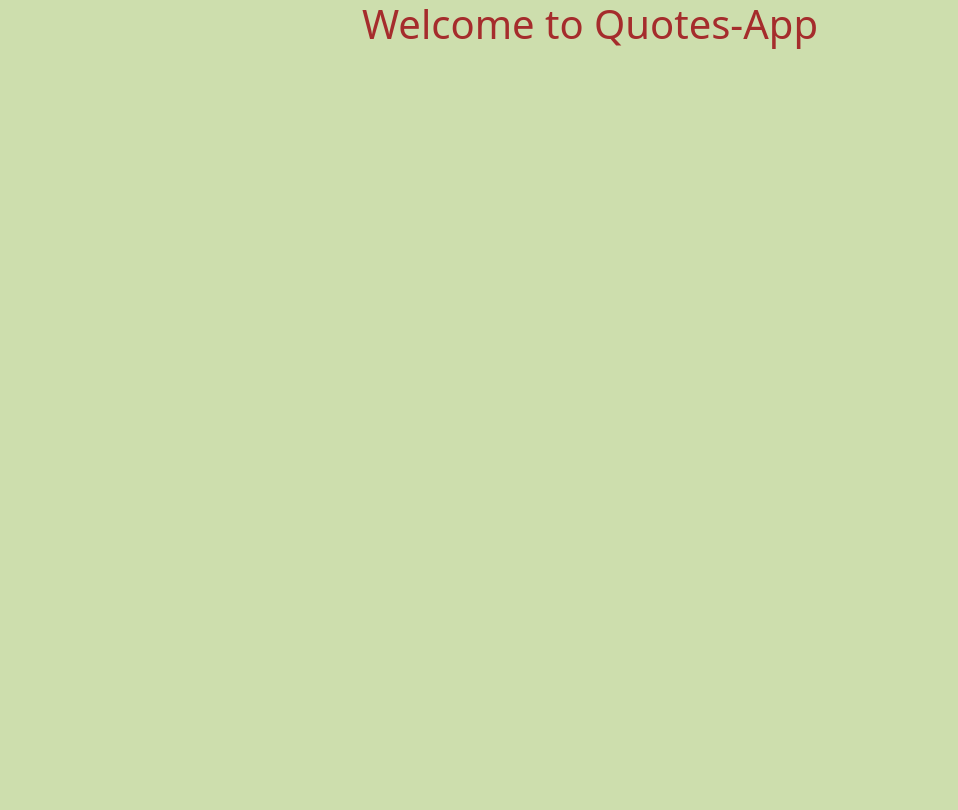
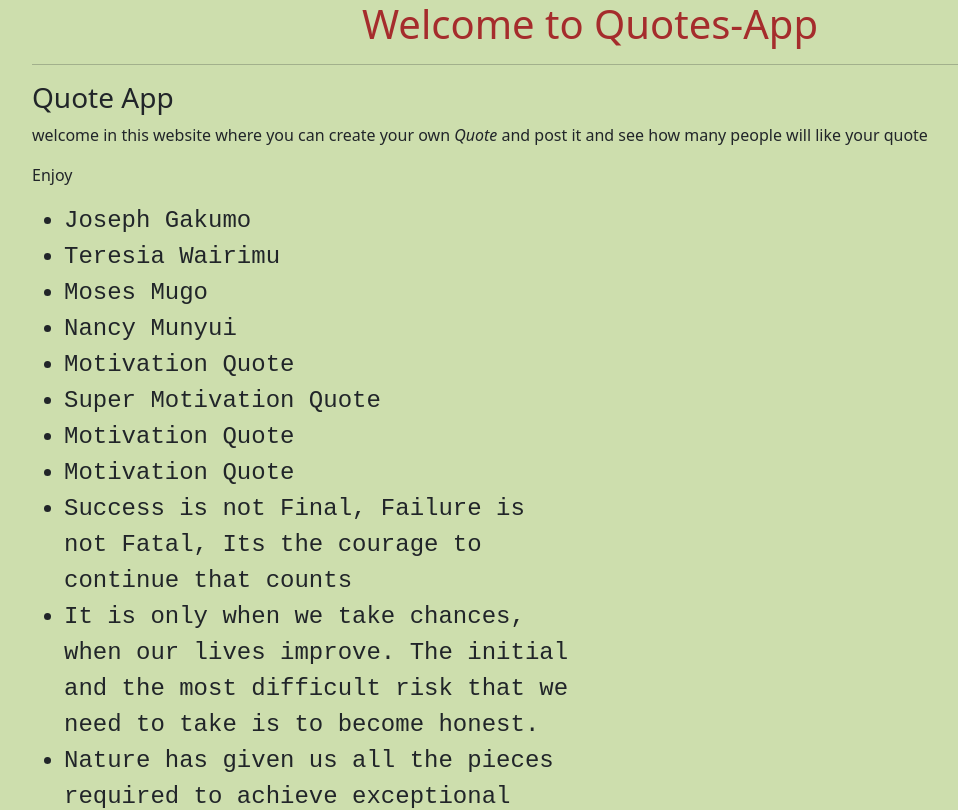
Before and after one commit to JoeGakumo21/Quotes-App, an Angular app in the folder Quotes-App/: page / in a window 1280 px wide. Shown: the top 810 px of the page, without its empty margins (50-1008 px from the left). Built offline with nearby package versions, Linux system fonts and the light colour scheme.

Commit message:
create and add quote arry

```diff
--- a/Quotes-App/src/app/app.component.html
+++ b/Quotes-App/src/app/app.component.html
@@ -1 +1,24 @@
-<h1 class="header">{{title}}</h1>
+
+<div class="container">
+  <h1 class="header">Welcome to Quotes-App</h1>
+  <hr>
+  <h3 class="text-">Quote App </h3>
+  <p class="text-dark">welcome in this website where you can create your own <em>Quote </em> and post it and see how many people will like your quote</p>
+  <p>Enjoy </p>
+  <div class="row">
+    <div class="col-6">
+      <ul>
+        <!-- to display name of user to write the quote -->
+        <li *ngFor="let quote of  myQuote">{{quote.name}}</li>
+      <!-- to display name of user to write the quote -->
+      <li *ngFor="let quote of  myQuote">{{quote.tittleQuote}}</li>
+
+      <!-- to display name of user to write the messageQuote -->
+      <li *ngFor="let quote of  myQuote">{{quote.messageQuote}}</li>
+
+      <!-- to display name of user to write the quote -->
+      <li *ngFor="let quote of  myQuote">{{quote.author}}</li>
+      </ul>
+    </div>
+  </div>
+</div>
--- a/Quotes-App/src/app/app.component.ts
+++ b/Quotes-App/src/app/app.component.ts
@@ -1,10 +1,17 @@
 import { Component } from '@angular/core';
-
+import { Quotes } from './quotes';
 @Component({
   selector: 'app-root',
   templateUrl: './app.component.html',
   styleUrls: ['./app.component.css']
 })
 export class AppComponent {
-  title = 'Welcome to Quotes-App';
+  myQuote:Quotes[]=[
+    {name:"Joseph Gakumo ",tittleQuote:"Motivation Quote",messageQuote:"Success is not Final, Failure is not Fatal, Its the courage to continue that counts",author:"JoeKumsy Kenyan"},
+    {name:"Teresia Wairimu ",tittleQuote:"Super Motivation Quote",messageQuote:"It is only when we take chances, when our lives improve. The initial and the most difficult risk that we need to take is to become honest.",author:"Walter Anderson"},
+    {name:"Moses Mugo ",tittleQuote:"Motivation Quote",messageQuote:"Nature has given us all the pieces required to achieve exceptional wellness and health, but has left it to us to put these pieces together.",author:"JDiane McLaren"},
+    {name:"Nancy Munyui",tittleQuote:"Motivation Quote",messageQuote:"When you change your thoughts, remember to also change your world.",author:"Norman Vincent Peale"},
+  ];
+
+
 }
--- /dev/null
+++ b/Quotes-App/src/app/quotes.ts
@@ -0,0 +1,7 @@
+export class Quotes {
+    name:string;
+    tittleQuote:string;
+    messageQuote:string;
+    author:string;
+
+}
--- a/Quotes-App/src/styles.css
+++ b/Quotes-App/src/styles.css
@@ -12,3 +12,9 @@ body{
     text-align: center;
     color: #a52c2c;
 }
+li{
+    /* color: aliceblue; */
+    font-size: 1.5rem;
+    font-family: 'Courier New', Courier, monospace;
+
+}
--- a/Quotes-App/tsconfig.json
+++ b/Quotes-App/tsconfig.json
@@ -7,6 +7,7 @@
     "forceConsistentCasingInFileNames": true,
     "strict": true,
     "noImplicitReturns": true,
+    "strictPropertyInitialization": false,
     "noFallthroughCasesInSwitch": true,
     "sourceMap": true,
     "declaration": false,
```
Also changed, not shown: 1 other file (tests, documents, lock files or other folders).
